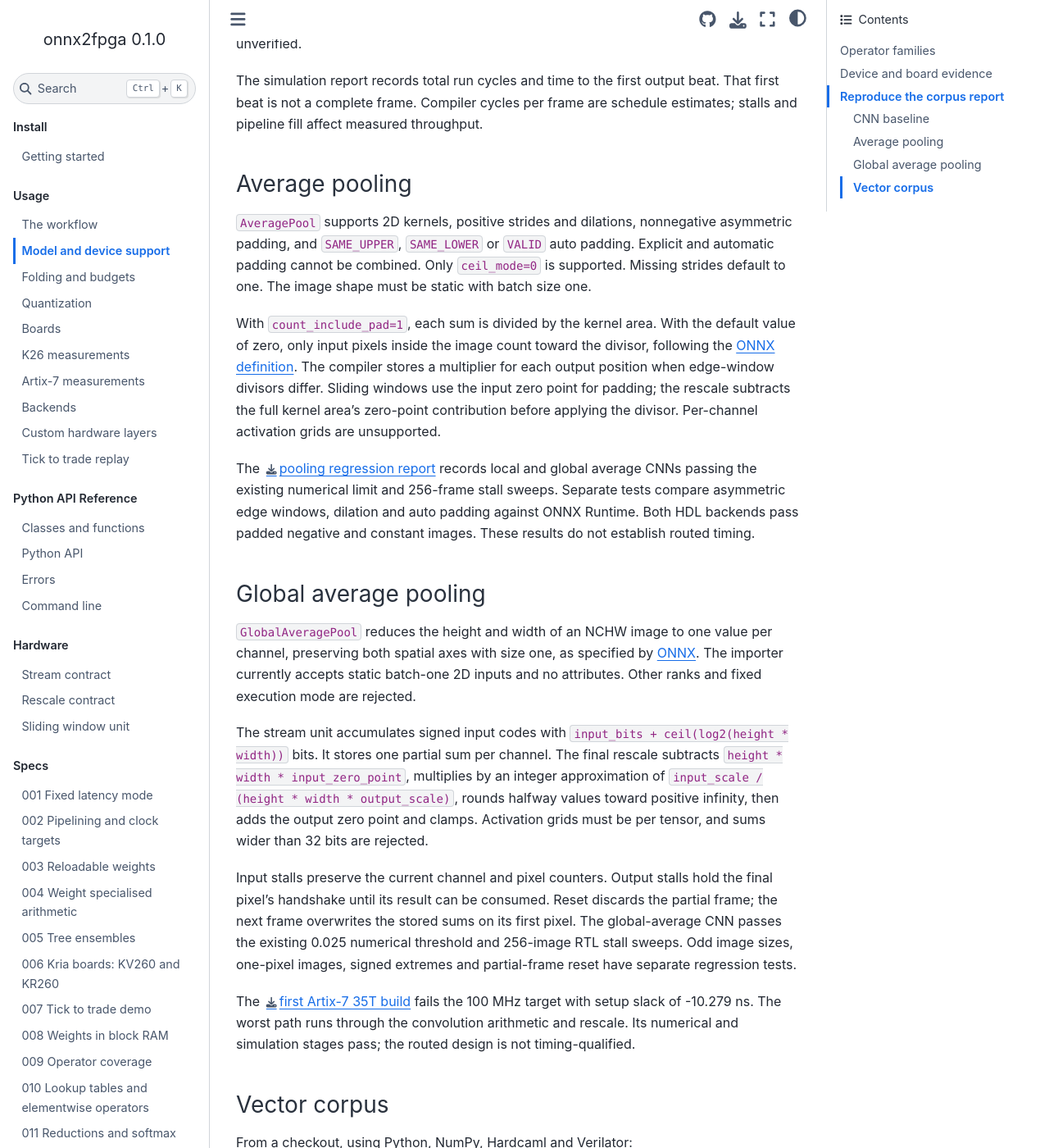
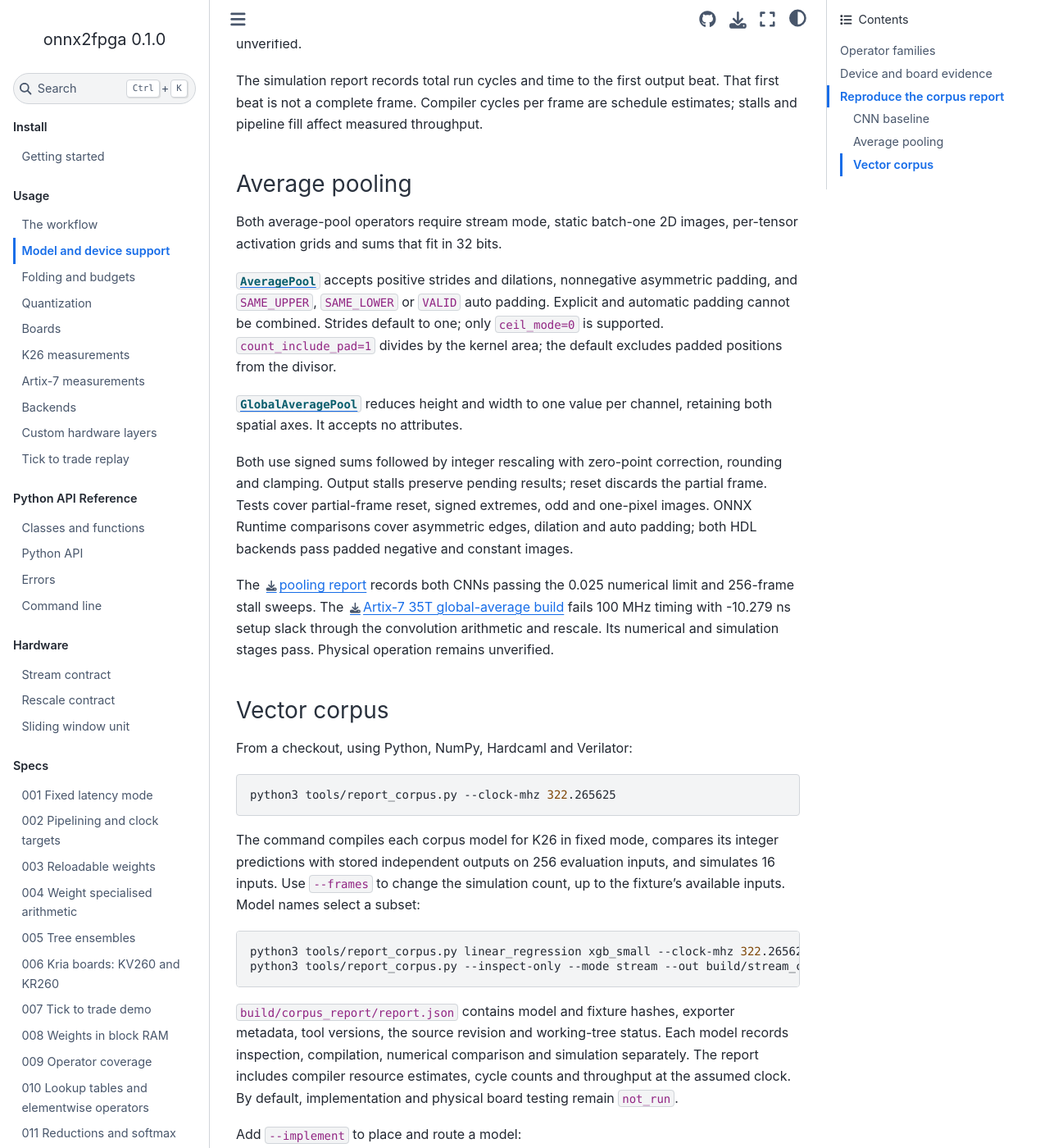
Before and after one commit to MarcosAsh/onnx2fpga, a Sphinx documentation site: the page built from docs/guides/support.md, in a window 1280 px wide and 1400 px high, scrolled down 2951 px. Shown: the whole window at 82% size. Built offline with Sphinx 7.4.7 and the Sphinx Book theme 1.1.4, drawn with Linux system fonts in a browser that asks for light colours; the version number is read from the project's files by our own code.

Commit message:
trim tests and pooling docs

```diff
--- a/docs/guides/support.md
+++ b/docs/guides/support.md
@@ -84,53 +84,32 @@ schedule estimates; stalls and pipeline fill affect measured throughput.
 
 ### Average pooling
 
-`AveragePool` supports 2D kernels, positive strides and dilations, nonnegative
-asymmetric padding, and `SAME_UPPER`, `SAME_LOWER` or `VALID` auto padding.
-Explicit and automatic padding cannot be combined. Only `ceil_mode=0` is
-supported. Missing strides default to one. The image shape must be static
-with batch size one.
+Both average-pool operators require stream mode, static batch-one 2D images,
+per-tensor activation grids and sums that fit in 32 bits.
 
-With `count_include_pad=1`, each sum is divided by the kernel area. With the
-default value of zero, only input pixels inside the image count toward the
-divisor, following the [ONNX definition](https://onnx.ai/onnx/operators/onnx__AveragePool.html).
-The compiler stores a multiplier for each output position when edge-window
-divisors differ. Sliding windows use the input zero point for padding; the
-rescale subtracts the full kernel area's zero-point contribution before
-applying the divisor. Per-channel activation grids are unsupported.
+[`AveragePool`](https://onnx.ai/onnx/operators/onnx__AveragePool.html) accepts
+positive strides and dilations, nonnegative asymmetric padding, and
+`SAME_UPPER`, `SAME_LOWER` or `VALID` auto padding. Explicit and automatic
+padding cannot be combined. Strides default to one; only `ceil_mode=0` is
+supported. `count_include_pad=1` divides by the kernel area; the default
+excludes padded positions from the divisor.
 
-The [pooling regression report](../measurements/average-pool-2026-11-13.json)
-records local and global average CNNs passing the existing numerical limit
-and 256-frame stall sweeps. Separate tests compare asymmetric edge windows,
-dilation and auto padding against ONNX Runtime. Both HDL backends pass padded
-negative and constant images. These results do not establish routed timing.
+[`GlobalAveragePool`](https://onnx.ai/onnx/operators/onnx__GlobalAveragePool.html)
+reduces height and width to one value per channel, retaining both spatial axes.
+It accepts no attributes.
 
-### Global average pooling
+Both use signed sums followed by integer rescaling with zero-point correction,
+rounding and clamping. Output stalls preserve pending results; reset discards
+the partial frame. Tests cover partial-frame reset, signed extremes, odd and
+one-pixel images. ONNX Runtime comparisons cover asymmetric edges, dilation
+and auto padding; both HDL backends pass padded negative and constant images.
 
-`GlobalAveragePool` reduces the height and width of an NCHW image to one value
-per channel, preserving both spatial axes with size one, as specified by
-[ONNX](https://onnx.ai/onnx/operators/onnx__GlobalAveragePool.html).
-The importer currently accepts static batch-one 2D inputs and no attributes.
-Other ranks and fixed execution mode are rejected.
-
-The stream unit accumulates signed input codes with
-`input_bits + ceil(log2(height * width))` bits. It stores one partial sum per
-channel. The final rescale subtracts `height * width * input_zero_point`,
-multiplies by an integer approximation of
-`input_scale / (height * width * output_scale)`, rounds halfway values toward
-positive infinity, then adds the output zero point and clamps. Activation
-grids must be per tensor, and sums wider than 32 bits are rejected.
-
-Input stalls preserve the current channel and pixel counters. Output stalls
-hold the final pixel's handshake until its result can be consumed. Reset
-discards the partial frame; the next frame overwrites the stored sums on its
-first pixel. The global-average CNN passes the existing 0.025 numerical
-threshold and 256-image RTL stall sweeps. Odd image sizes, one-pixel images,
-signed extremes and partial-frame reset have separate regression tests.
-
-The [first Artix-7 35T build](../measurements/global-average-a7-2026-11-13.json)
-fails the 100 MHz target with setup slack of -10.279 ns. The worst path runs
-through the convolution arithmetic and rescale. Its numerical and simulation
-stages pass; the routed design is not timing-qualified.
+The [pooling report](../measurements/average-pool-2026-11-13.json) records both
+CNNs passing the 0.025 numerical limit and 256-frame stall sweeps.
+The [Artix-7 35T global-average build](../measurements/global-average-a7-2026-11-13.json)
+fails 100 MHz timing with -10.279 ns setup slack through the convolution
+arithmetic and rescale. Its numerical and simulation stages pass. Physical
+operation remains unverified.
 
 ### Vector corpus
 
```
Also changed, not shown: 4 other files.
